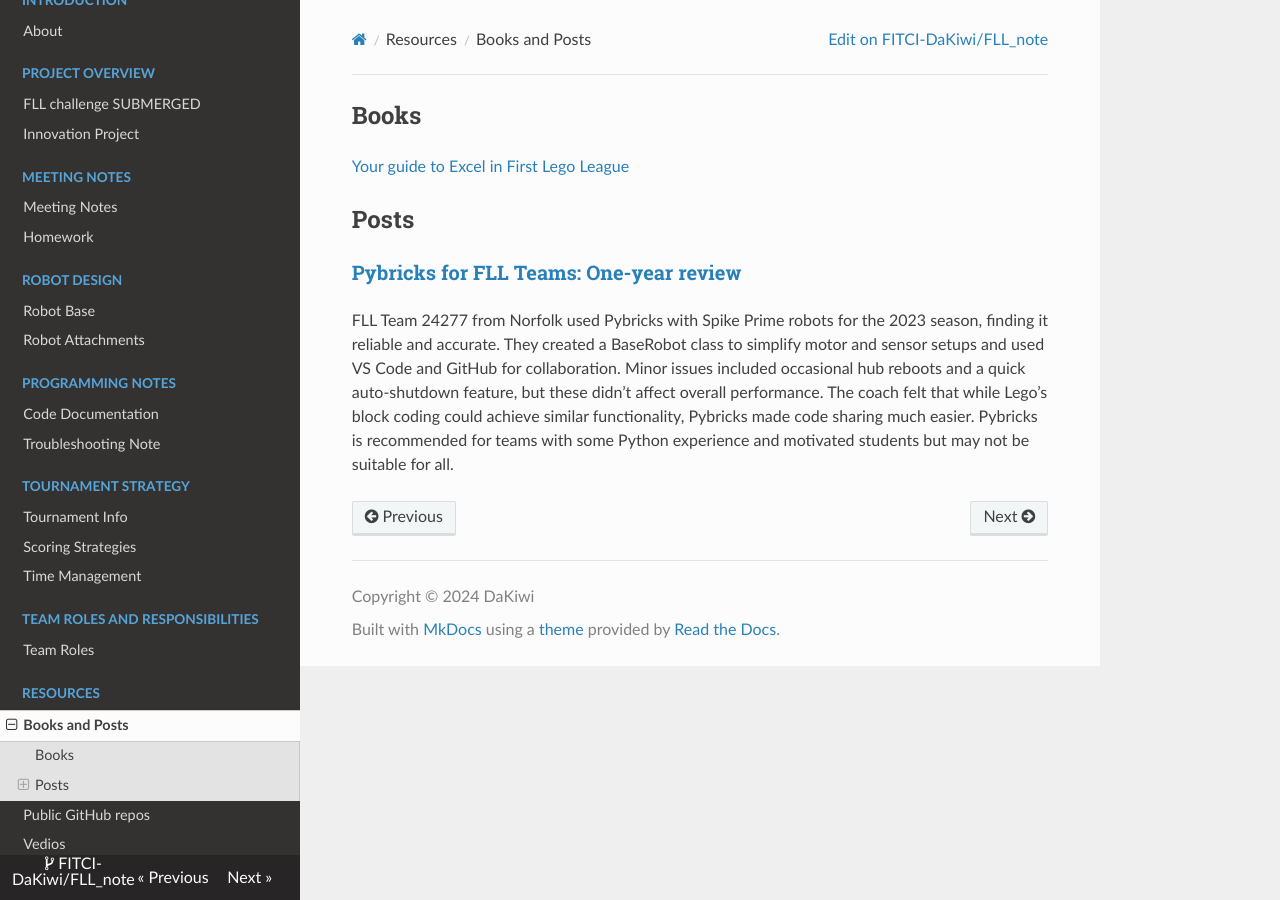
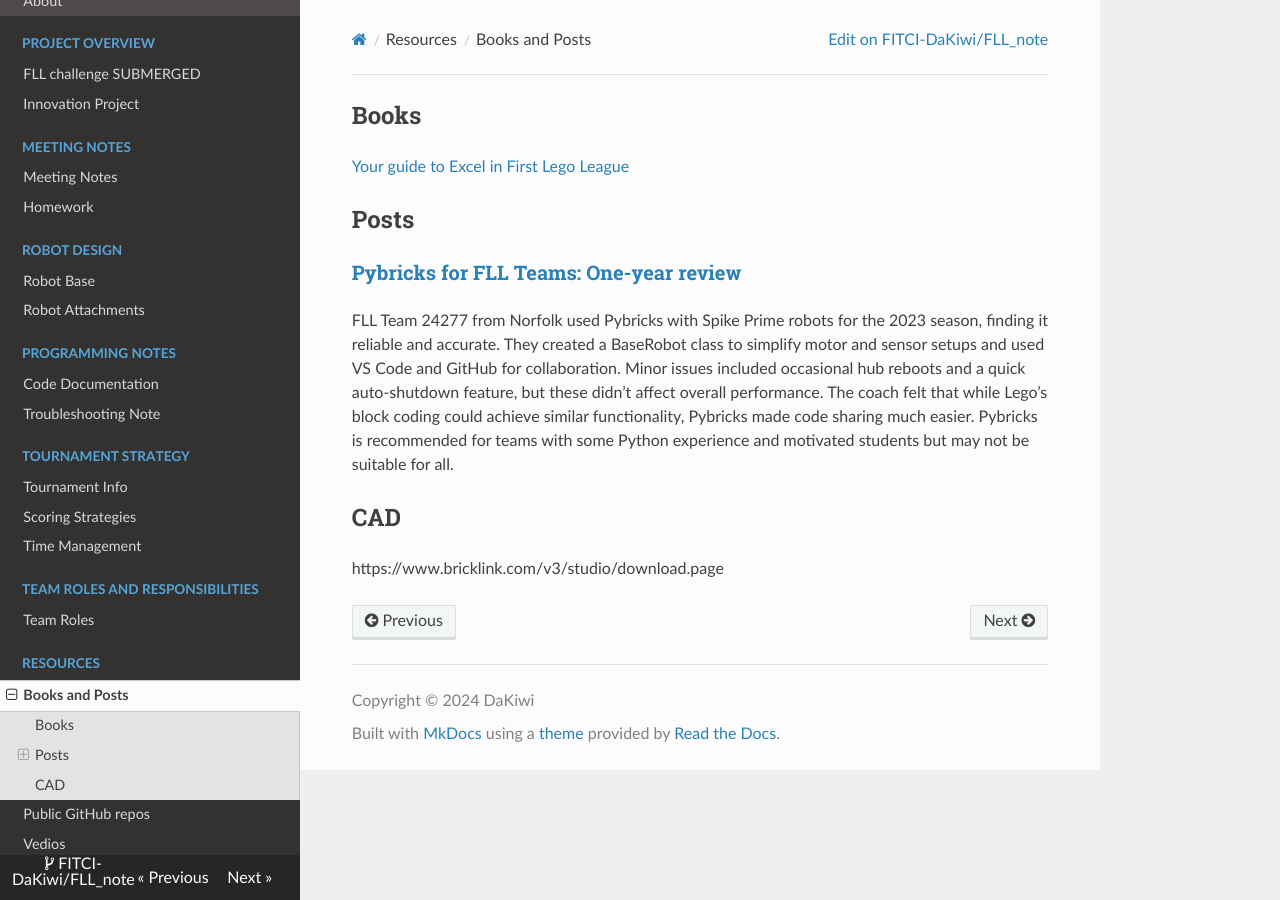
Before and after one commit to FITCI-DaKiwi/FLL_note_2024, an MkDocs documentation site: the page built from docs/book_post.md, in a window 1280 px wide. Built offline with MkDocs 1.6.1, drawn with Linux system fonts in a browser that asks for light colours; nearby versions of some CDN libraries.

Commit message:
Update book_post.md

```diff
--- a/docs/book_post.md
+++ b/docs/book_post.md
@@ -10,3 +10,8 @@
 ### [Pybricks for FLL Teams: One-year review](https://github.com/orgs/pybricks/discussions/1329)
 
 FLL Team 24277 from Norfolk used Pybricks with Spike Prime robots for the 2023 season, finding it reliable and accurate. They created a BaseRobot class to simplify motor and sensor setups and used VS Code and GitHub for collaboration. Minor issues included occasional hub reboots and a quick auto-shutdown feature, but these didn’t affect overall performance. The coach felt that while Lego’s block coding could achieve similar functionality, Pybricks made code sharing much easier. Pybricks is recommended for teams with some Python experience and motivated students but may not be suitable for all.
+
+
+## CAD
+
+https://www.bricklink.com/v3/studio/download.page
```
